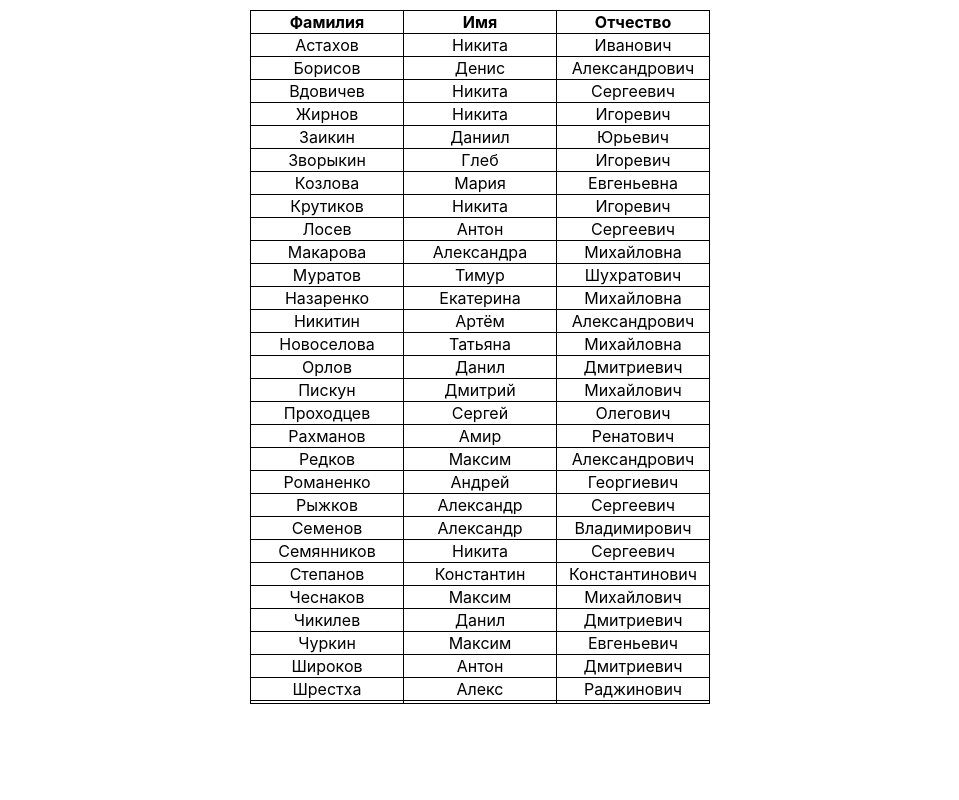
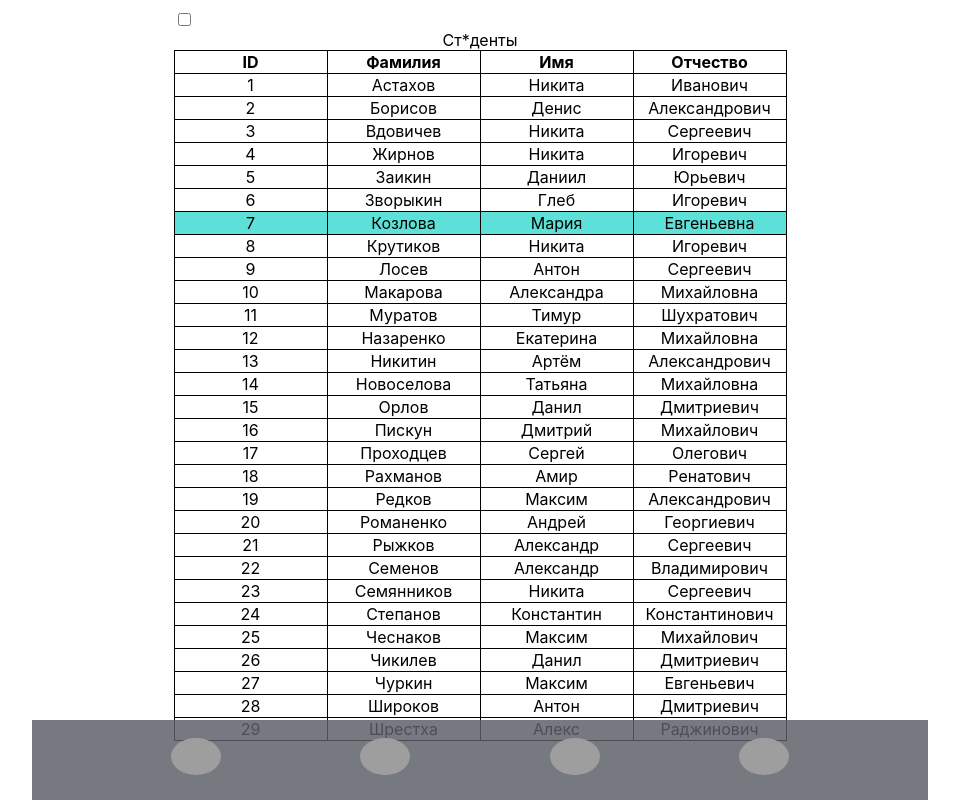
Before and after one commit to Fakyring/react_chat, a React (Create React App) app: page / in a window 1280 px wide. Shown: the whole page, without its empty margins (160-1119 px from the left). Built offline with nearby package versions, Linux system fonts and the light colour scheme; grey boxes are pictures that could not be loaded.

Commit message:
Added footer component

```diff
--- a/src/App.css
+++ b/src/App.css
@@ -1,6 +1,8 @@
 .container {
+    cursor: default;
+    user-select: none;
+    height: 100%;
     display: flex;
-    height: 100%;
     flex-flow: column;
     align-items: center;
     justify-content: center;
@@ -11,12 +13,79 @@
     white-space: pre-wrap;
 }
 
+input:checked + table, input:checked + table td {
+    animation: rotateshit 3s infinite linear;
+}
+
 table, td, th {
     border: 1px solid;
     min-width: 150px;
     text-align: center;
 }
 
+tr:nth-child(9) {
+    background: #5de0d8;
+}
+
 table {
     border-collapse: collapse;
 }
+
+footer {
+    display: flex;
+    align-items: center;
+    justify-content: space-evenly;
+    position: absolute;
+    bottom: 0;
+    width: 70vw;
+    height: 10vh;
+    padding: 0;
+    margin: 0;
+    background: rgba(91, 94, 103, 0.83);
+}
+
+footer .media {
+    display: flex;
+    flex-flow: column;
+}
+
+footer .media img {
+    width: 50px;
+    position: absolute;
+    bottom: 25px;
+    border-radius: 100%;
+}
+
+footer .media a {
+    position: relative;
+    text-align: center;
+    width: 50px;
+    height: 50px;
+    text-decoration: none;
+    color: black;
+}
+
+a:hover {
+    color: blueviolet !important;
+}
+
+@keyframes rotateshit {
+    0% {
+        rotate: 0deg;
+    }
+    20% {
+        rotate: 144deg;
+    }
+    40% {
+        rotate: 288deg;
+    }
+    60% {
+        rotate: 432deg;
+    }
+    80% {
+        rotate: 576deg;
+    }
+    100% {
+        rotate: 720deg;
+    }
+}
--- a/src/App.js
+++ b/src/App.js
@@ -1,19 +1,22 @@
-import logo from './logo.svg';
 import './App.css';
+import Footer from "./components/footer";
 
 function App() {
     let insertData = "Астахов Никита Иванович Борисов Денис Александрович Вдовичев Никита Сергеевич Жирнов Никита Игоревич Заикин Даниил Юрьевич Зворыкин Глеб Игоревич Козлова Мария Евгеньевна Крутиков Никита Игоревич Лосев Антон Сергеевич Макарова Александра Михайловна Муратов Тимур Шухратович Назаренко Екатерина Михайловна Никитин Артём Александрович Новоселова Татьяна Михайловна Орлов Данил Дмитриевич Пискун Дмитрий Михайлович Проходцев Сергей Олегович Рахманов Амир Ренатович Редков Максим Александрович Романенко Андрей Георгиевич Рыжков Александр Сергеевич Семенов Александр Владимирович Семянников Никита Сергеевич Степанов Константин Константинович Чеснаков Максим Михайлович Чикилев Данил Дмитриевич Чуркин Максим Евгеньевич Широков Антон Дмитриевич Шрестха Алекс Раджинович"
     insertData = insertData.split(' ')
     let users = []
-    for (let i = 0; i <= insertData.length; i += 3) {
-        users.push({'surname': insertData[i], 'name': insertData[i + 1], 'patronymic': insertData[i + 2]})
+    for (let i = 0; i < insertData.length; i += 3) {
+        users.push({'id': (i / 3) + 1, 'surname': insertData[i], 'name': insertData[i + 1], 'patronymic': insertData[i + 2]})
     }
     console.log(users)
     return (
         <div className="container">
             <div className="chats">
+                <input type={"checkbox"} className={"check"}></input>
                 <table>
+                    <caption>Ст*денты</caption>
                     <tr>
+                        <th>ID</th>
                         <th>Фамилия</th>
                         <th>Имя</th>
                         <th>Отчество</th>
@@ -21,6 +24,7 @@ function App() {
                     {users.map(user => {
                         return (
                             <tr>
+                                <td>{user.id}</td>
                                 <td>{user.surname}</td>
                                 <td>{user.name}</td>
                                 <td>{user.patronymic}</td>
@@ -29,6 +33,7 @@ function App() {
                     })}
                 </table>
             </div>
+            <Footer/>
         </div>
     );
 }
--- /dev/null
+++ b/src/components/footer.jsx
@@ -0,0 +1,11 @@
+function Footer (){
+    return(
+        <footer>
+            <div className='media'><img src='https://cdn4.iconfinder.com/data/icons/social-circle/512/vk-512.png' alt='N/A'/><a rel="noreferrer" target='_blank' href='https://vk.com/fakyring'> </a></div>
+            <div className='media'><img src='https://upload.wikimedia.org/wikipedia/commons/thumb/e/ec/Circle-icons-mail.svg/1024px-Circle-icons-mail.svg.png' alt='N/A'/><a rel="noreferrer" target='_blank' href='mailto:darkveyron@mail.ru'> </a></div>
+            <div className='media'><img src='https://upload.wikimedia.org/wikipedia/ru/2/2d/MIREA_Logo.svg' alt='N/A'/><a rel="noreferrer" target='_blank' href='https://mirea.ru'> </a></div>
+            <div className='media'><img src='https://upload.wikimedia.org/wikipedia/commons/thumb/8/83/Steam_icon_logo.svg/2048px-Steam_icon_logo.svg.png' alt='N/A'/><a rel="noreferrer" target='_blank' href='https://steamcommunity.com/id/fakyring/'> </a></div>
+        </footer>
+    )
+}
+export default Footer;
```
